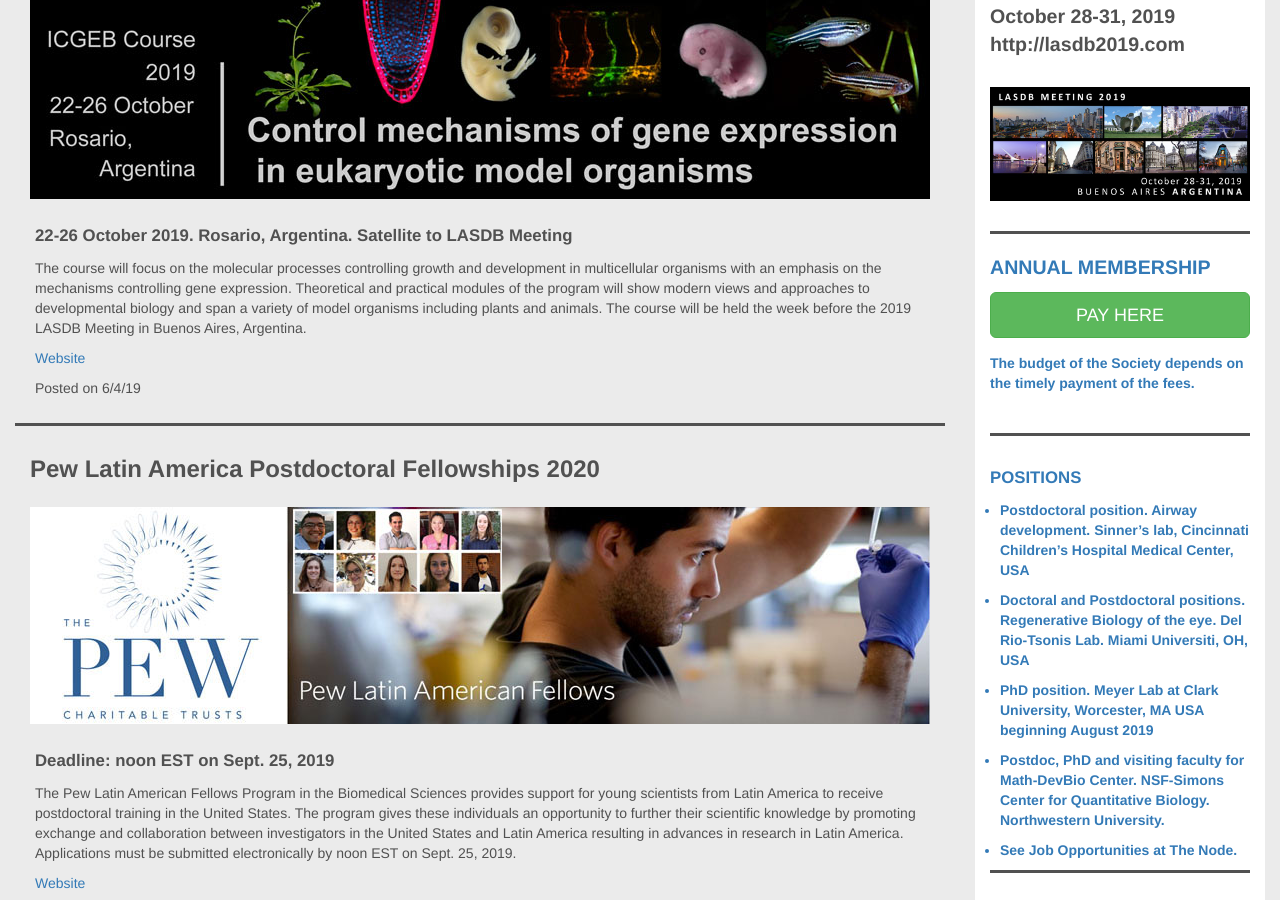
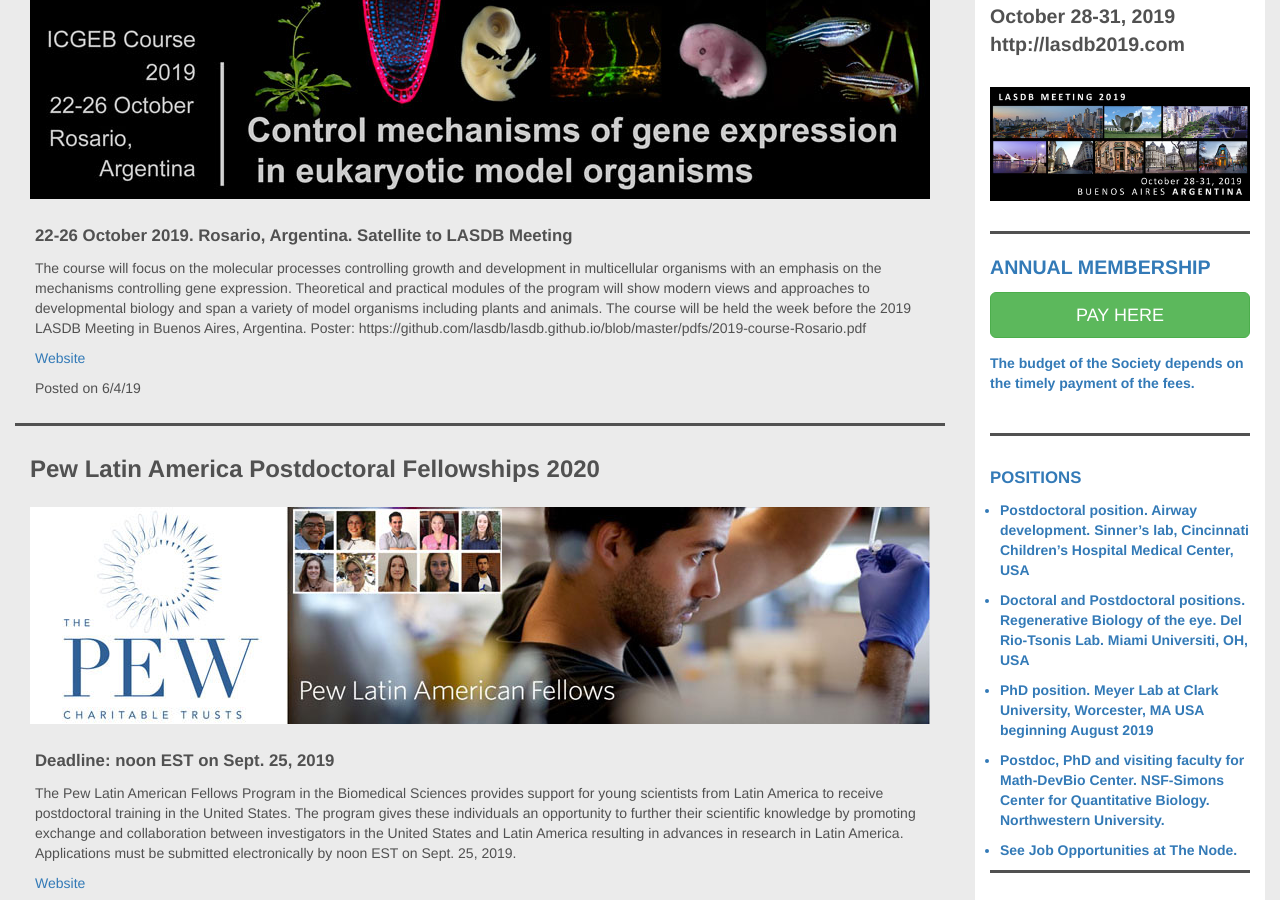
Before and after one commit to lasdb/lasdb.github.io, a Jekyll site: the page built from _posts/2000-01-01-news.markdown, in a window 1280 px wide and 900 px high, scrolled down 375 px. Built offline with Jekyll 4.4.1, drawn with Linux system fonts in a browser that asks for light colours; nearby versions of some CDN libraries; some of the changed lines change nothing that is shown.

Commit message:
Update 2000-01-01-news.markdown

```diff
--- a/_posts/2000-01-01-news.markdown
+++ b/_posts/2000-01-01-news.markdown
@@ -9,7 +9,8 @@
   - title: 'ICGEB Course "Control mechanisms of gene expression in eukaryotic model organisms"'
     date: '6/4/19'
     subtitle: '22-26 October 2019. Rosario, Argentina. Satellite to LASDB Meeting'
-    body: 'The course will focus on the molecular processes controlling growth and development in multicellular organisms with an emphasis on the mechanisms controlling gene expression. Theoretical and practical modules of the program will show modern views and approaches to developmental biology and span a variety of model organisms including plants and animals. The course will be held the week before the 2019 LASDB Meeting in Buenos Aires, Argentina.'
+    body: 'The course will focus on the molecular processes controlling growth and development in multicellular organisms with an emphasis on the mechanisms controlling gene expression. Theoretical and practical modules of the program will show modern views and approaches to developmental biology and span a variety of model organisms including plants and animals. The course will be held the week before the 2019 LASDB Meeting in Buenos Aires, Argentina.
+    Poster: https://github.com/lasdb/lasdb.github.io/blob/master/pdfs/2019-course-Rosario.pdf'
     imageSm: '../img/news/Rosario-2019-sm.jpg'
     imageBg: '../img/news/Rosario-2019-bg.jpg'
     URL: 'https://www.icgeb.org/courses/course-control-mechanisms-of-gene-expression-in-eukaryotic-model-organisms/'
```
